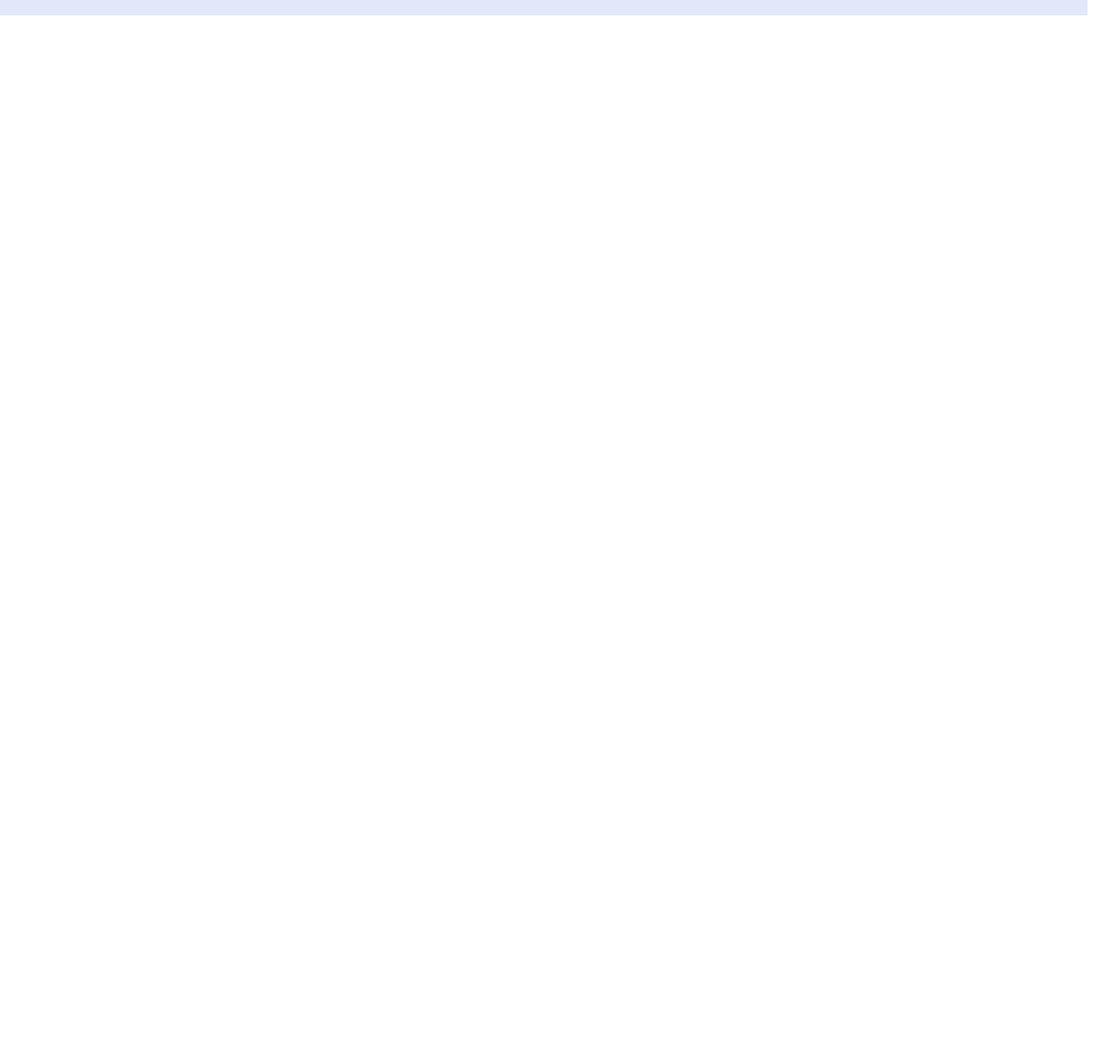
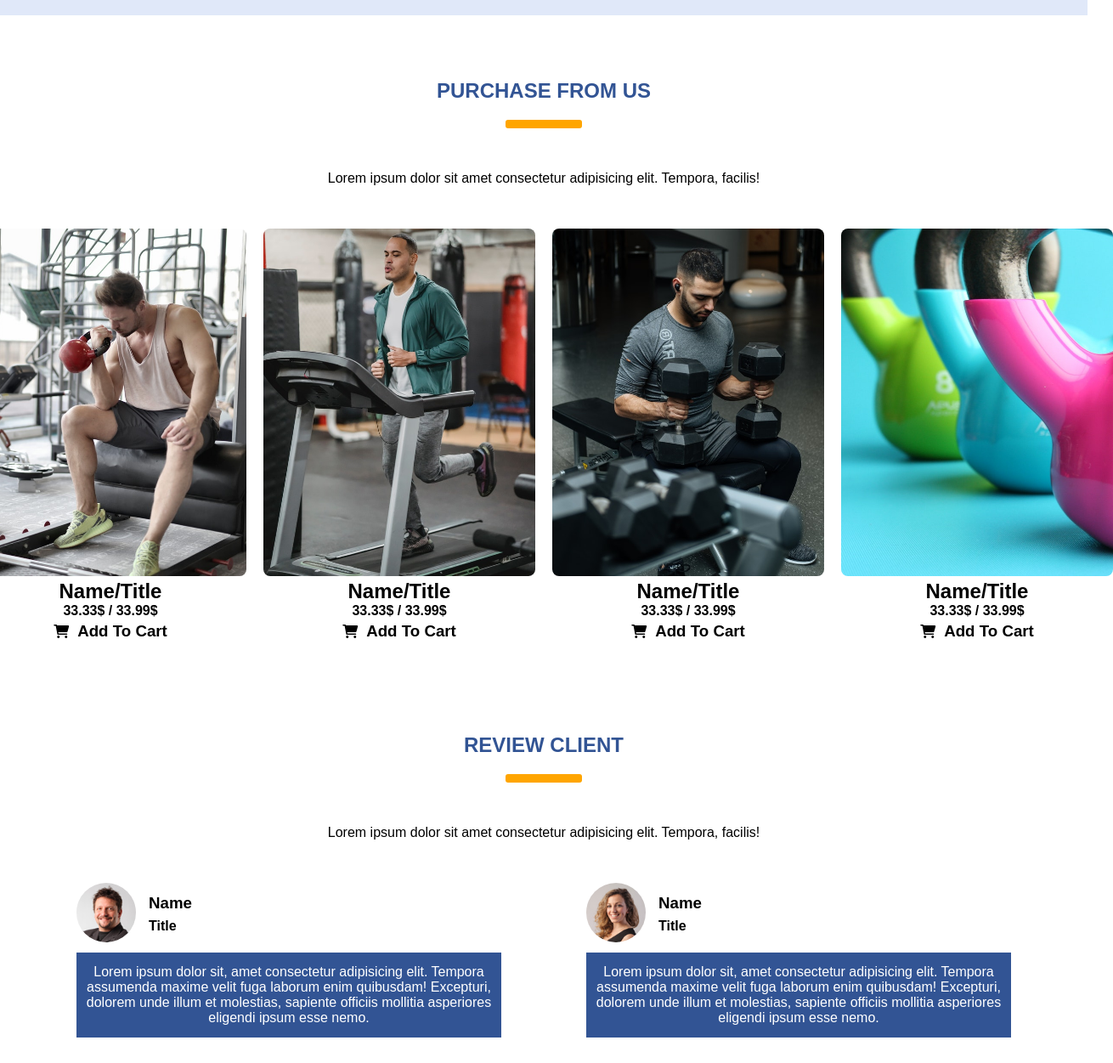
Before and after one commit to deerborg/SportCenter, a website built with Vite: page index.html in a window 1280 px wide. Shown: the part 2746-3997 px from the top of the page at 85% size, 1310 px wide, since content can reach past the window. Before the commit the page ends 2764 px from the top, so only its background shows below. Built offline with nearby package versions, Linux system fonts and the light colour scheme.

Commit message:
Updated main.css and index.html:
- Modified main.css: General style updates and bug fixes.
- Updated index.html: Incorporated new CSS and updated structure.
- Added purchase.css: New stylesheet for purchase section.
- Added review.css: New stylesheet for review section.

```diff
--- /dev/null
+++ b/css/layout/purchase.css
@@ -0,0 +1,62 @@
+:root{
+    --bg-primary: #325494;
+  }
+
+.purchase {
+    display: flex;
+    justify-content: center;
+    flex-direction: column;
+    margin-top: 45px;
+    background-color: white;
+}
+
+.purchase-content {
+    margin-top: 30px;
+    margin-bottom: 30px;
+    display: flex;
+    justify-content: center;
+    flex-direction: column;
+    align-items: center;
+    gap: 50px;
+}
+
+.purchase-content h1 {
+    color: var(--bg-primary);
+    font-weight: 800;
+}
+
+.purchase-card {
+    display: flex;
+    gap: 20px;
+    justify-content: center;
+    flex-direction: row;
+    align-items: center;
+}
+
+.purchase-card-img-content{
+    display: flex;
+    justify-content: center;
+    flex-direction: column;
+    align-items: center;
+
+}
+
+.purchase-card img{
+    width: 320px;
+    border-radius: 8px;
+}
+
+.buy{
+    display: flex;
+    align-items: center;
+    justify-content: center;
+    gap: 10px;
+    border-radius: 4px;
+    padding: 4px;
+    cursor: pointer;
+}
+
+.buy:hover{
+    background-color: var(--bg-primary);
+    color: white;
+}
--- /dev/null
+++ b/css/layout/review.css
@@ -0,0 +1,67 @@
+:root{
+    --bg-primary: #325494;
+  }
+
+.review {
+    display: flex;
+    justify-content: center;
+    flex-direction: column;
+    margin-top: 45px;
+    background-color: white;
+}
+
+.review-content {
+    margin-top: 30px;
+    margin-bottom: 30px;
+    display: flex;
+    justify-content: center;
+    flex-direction: column;
+    align-items: center;
+    gap: 50px;
+}
+
+.review-content h1 {
+    color: var(--bg-primary);
+    font-weight: 800;
+}
+
+.review-card {
+    display: flex;
+    gap: 10%;
+    justify-content: center;
+    flex-direction: row;
+    align-items: center;
+}
+
+.review-profile{
+    display: flex;
+    flex-direction: column;
+    align-items:baseline;
+    gap: 8px;
+}
+
+.review-profile img{
+    border-radius: 100%;
+    width: 70px;
+}
+.review-profile-card{
+    display: flex;
+    align-items: center;
+    gap: 15px;
+}
+
+.review-profile-card-box{
+    color: white;
+    text-align: center;
+    align-content: center;
+    width: 500px;
+    height: 100px;
+    background-color: var(--bg-primary);
+}
+
+.review-profile-content{
+    display: flex;
+    align-items: baseline;
+    gap: 7px;
+    flex-direction: column;
+}
--- a/css/main.css
+++ b/css/main.css
@@ -3,4 +3,6 @@
 @import "/css/layout/ourclasses.css";
 @import "/css/layout/stats.css";
 @import "/css/layout/bmicalculator.css";
-@import "/css/layout/ourtrainer.css"
+@import "/css/layout/ourtrainer.css";
+@import "/css/layout/purchase.css";
+@import "/css/layout/review.css";
--- a/index.html
+++ b/index.html
@@ -5,6 +5,7 @@
     <link rel="icon" type="image/svg+xml" href="/images/gym-icon-png-kansas-city-5.png" />
     <meta name="viewport" content="width=device-width, initial-scale=1.0" />
     <link rel="stylesheet" href="css/main.css">
+    <link rel="stylesheet" href="https://cdnjs.cloudflare.com/ajax/libs/font-awesome/6.0.0-beta3/css/all.min.css">
     <title>Spor Center</title>
 </head>
 <body>
@@ -98,7 +99,7 @@
                     <p>Lorem ipsum dolor sit amet consectetur adipisicing elit. Pariatur possimus voluptatum impedit odit perferendis dolorum placeat, exercitationem in officia autem maiores ab nostrum laboriosam sapiente nulla totam neque eum veniam.</p>
                     <div class="bmi-card">
                         <input id="height" type="number" required placeholder="Your height">
-                        <label for="weight">cm</label>
+                        <label for="height">cm</label>
                         <input id="weight" type="number" required placeholder="Your weight">
                         <label for="weight">kg</label>
                     </div>
@@ -107,7 +108,7 @@
 
             <div class="our-classes-col-6">
                 <h2>Your BMI</h2>
-                <img src="images/bmi-index.jpg" alt="Yoga class">
+                <img src="images/bmi-index.jpg" alt="BMI Index">
                 <div class="triangle"></div>
             </div>
         </div>
@@ -120,10 +121,9 @@
             <div class="line"></div>
             <p>Lorem ipsum dolor sit amet consectetur adipisicing elit. Tempora, facilis!</p>
             <div class="trainer-img">
-
                 <div class="frame">
                     <div class="stick-top"></div>
-                    <img src="images/trainer1.jpg">
+                    <img src="images/trainer1.jpg" alt="Trainer 1">
                     <div class="stick-bottom"></div>
                     <div class="info-box">
                         <h2>Furkan Aydemir</h2>
@@ -137,7 +137,7 @@
 
                 <div class="frame">
                     <div class="stick-top"></div>
-                    <img src="images/trainer2.jpg">
+                    <img src="images/trainer2.jpg" alt="Trainer 2">
                     <div class="stick-bottom"></div>
                     <div class="info-box">
                         <h2>Furkan Aydemir</h2>
@@ -151,7 +151,7 @@
 
                 <div class="frame">
                     <div class="stick-top"></div>
-                    <img src="images/trainer3.jpg">
+                    <img src="images/trainer3.jpg" alt="Trainer 3">
                     <div class="stick-bottom"></div>
                     <div class="info-box">
                         <h2>Furkan Aydemir</h2>
@@ -162,6 +162,109 @@
                     <div class="stick-top"></div>
                     <div class="stick-right"></div>
                 </div>
+            </div>
+        </div>
+    </section>
+
+    <!-- Purchase section -->
+    <section class="purchase">
+        <div class="purchase-content">
+            <h1>PURCHASE FROM US</h1>
+            <div class="line"></div>
+            <p>Lorem ipsum dolor sit amet consectetur adipisicing elit. Tempora, facilis!</p>
+            <div class="purchase-card">
+                <div class="purchase-card-img">
+                    <img src="images/purchase1.jpg" alt="Purchase 1">
+                    <div class="purchase-card-img-content">
+                        <h2>Name/Title</h2>
+                        <h4>33.33$ / 33.99$</h4>
+                    </div>
+                    <div class="buy">
+                        <i class="fas fa-shopping-cart"></i>
+                        <h3>Add To Cart</h3>
+                    </div>
+                </div>
+
+                <div class="purchase-card-img">
+                    <img src="images/purchase2.jpg" alt="Purchase 2">
+                    <div class="purchase-card-img-content">
+                        <h2>Name/Title</h2>
+                        <h4>33.33$ / 33.99$</h4>
+                    </div>
+                    <div class="buy">
+                        <i class="fas fa-shopping-cart"></i>
+                        <h3>Add To Cart</h3>
+                    </div>
+                </div>
+
+                <div class="purchase-card-img">
+                    <img src="images/purchase3.jpg" alt="Purchase 3">
+                    <div class="purchase-card-img-content">
+                        <h2>Name/Title</h2>
+                        <h4>33.33$ / 33.99$</h4>
+                    </div>
+                    <div class="buy">
+                        <i class="fas fa-shopping-cart"></i>
+                        <h3>Add To Cart</h3>
+                    </div>
+                </div>
+
+                <div class="purchase-card-img">
+                    <img src="images/purchase4.jpg" alt="Purchase 4">
+                    <div class="purchase-card-img-content">
+                        <h2>Name/Title</h2>
+                        <h4>33.33$ / 33.99$</h4>
+                    </div>
+                    <div class="buy">
+                        <i class="fas fa-shopping-cart"></i>
+                        <h3>Add To Cart</h3>
+                    </div>
+                </div>
+            </div>
+        </div>
+    </section>
+
+    <!-- Review Client section -->
+    <section class="review">
+        <div class="review-content">
+            <h1>REVIEW CLIENT</h1>
+            <div class="line"></div>
+            <p>Lorem ipsum dolor sit amet consectetur adipisicing elit. Tempora, facilis!</p>
+            <div class="review-card">
+
+                <div class="review-profile">
+                    <div class="review-profile-card">
+                        <div class="review-profile-img">
+                            <img src="images/client1.jpg" alt="Client 2">
+                        </div>
+                        <div class="review-profile-content">
+                            <h3>Name</h3>
+                            <h4>Title</h4>
+                        </div>
+                    </div>
+
+                    <div class="review-profile-card-box">
+                        <p>Lorem ipsum dolor sit, amet consectetur adipisicing elit. Tempora assumenda maxime velit fuga laborum enim quibusdam! Excepturi, dolorem unde illum et molestias, sapiente officiis mollitia asperiores eligendi ipsum esse nemo.</p>
+                    </div>
+
+                </div>
+
+                <div class="review-profile">
+                    <div class="review-profile-card">
+                        <div class="review-profile-img">
+                            <img src="images/client2.jpg" alt="Client 2">
+                        </div>
+                        <div class="review-profile-content">
+                            <h3>Name</h3>
+                            <h4>Title</h4>
+                        </div>
+                    </div>
+
+                    <div class="review-profile-card-box">
+                        <p>Lorem ipsum dolor sit, amet consectetur adipisicing elit. Tempora assumenda maxime velit fuga laborum enim quibusdam! Excepturi, dolorem unde illum et molestias, sapiente officiis mollitia asperiores eligendi ipsum esse nemo.</p>
+                    </div>
+
+                </div>
 
             </div>
         </div>
```
